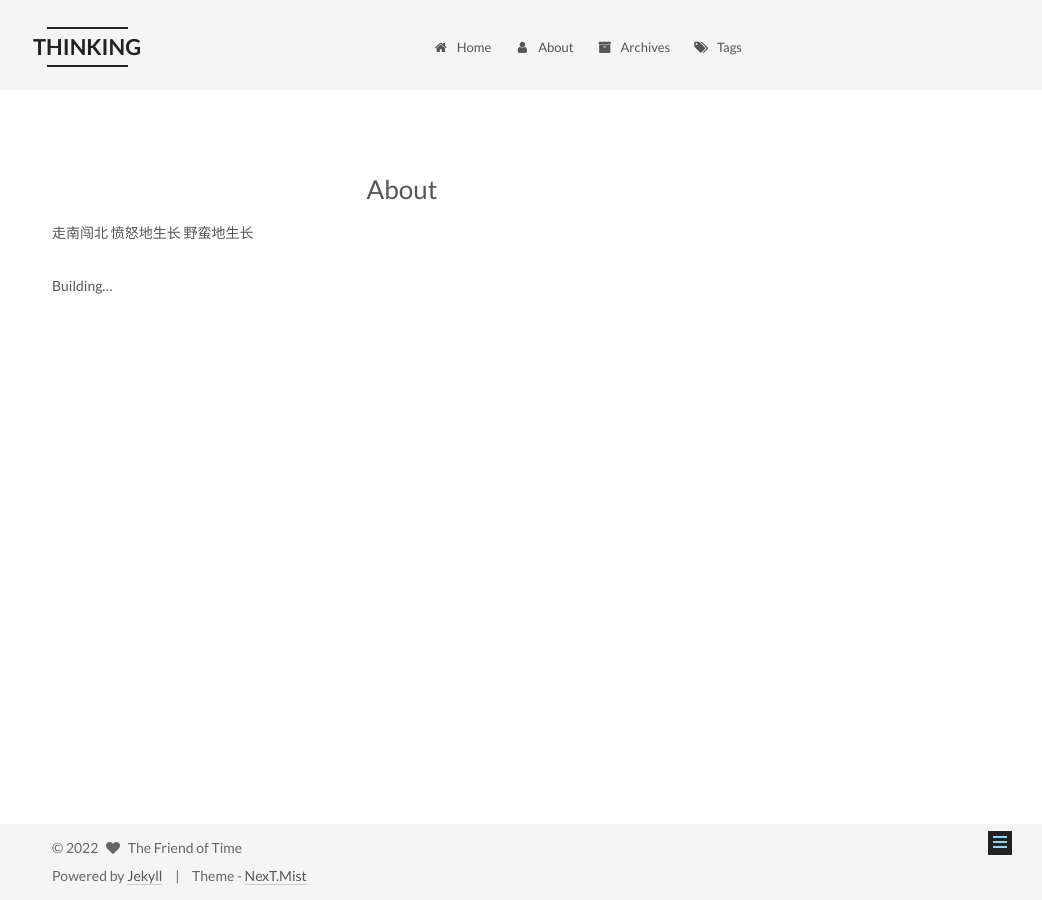
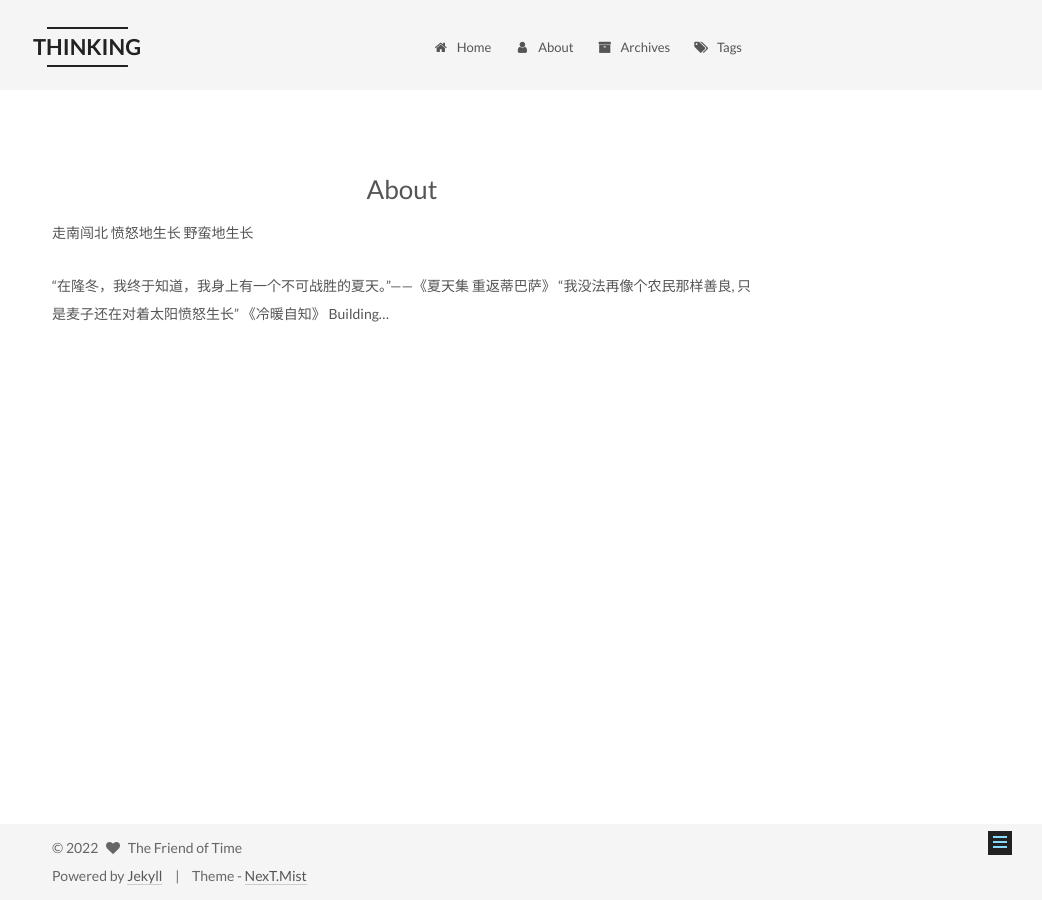
Before and after one commit to youngvoice/youngvoice.github.io.jekyll, a Jekyll site: the page built from about/index.md, in a window 1280 px wide. Shown: the whole page, without its empty margins (238-1280 px from the left). Built offline with Jekyll 4.4.1, drawn with Linux system fonts in a browser that asks for light colours.

Commit message:
update about

```diff
--- a/about/index.md
+++ b/about/index.md
@@ -6,5 +6,6 @@ type: about
 愤怒地生长
 野蛮地生长
 
-
+"在隆冬，我终于知道，我身上有一个不可战胜的夏天。"——《夏天集 重返蒂巴萨》
+"我没法再像个农民那样善良, 只是麦子还在对着太阳愤怒生长" 《冷暖自知》
 Building...
```
